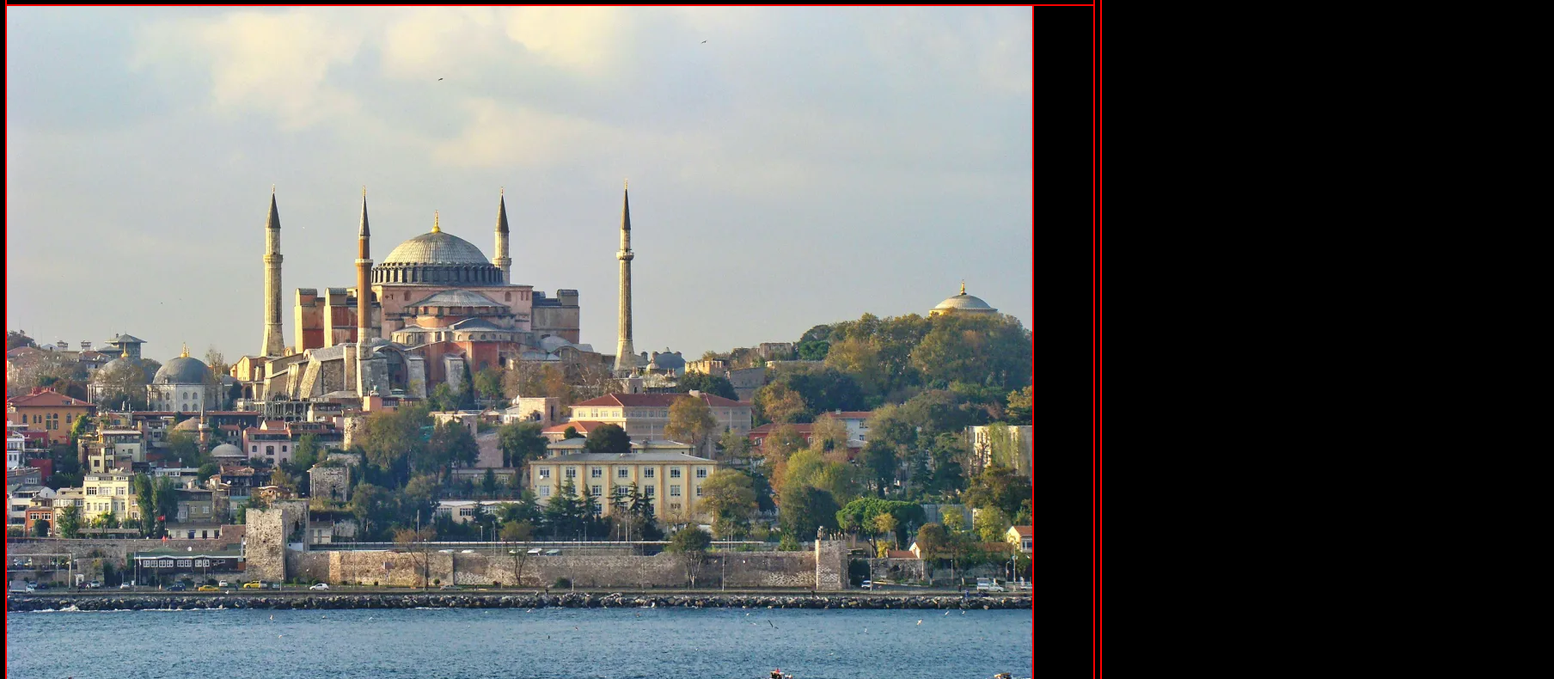
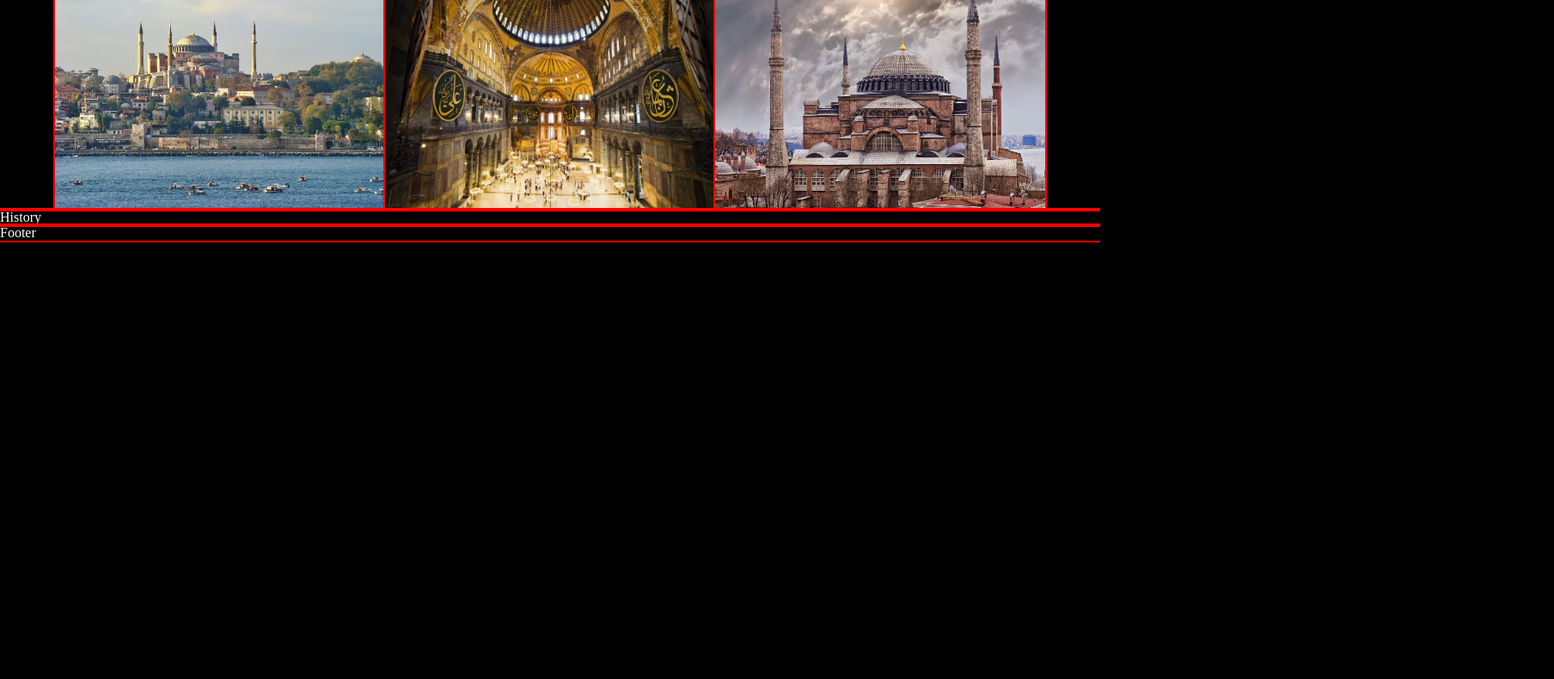
Before and after one commit to murasandev/istanbul, a plain HTML site: page index.html in a window 1280 px wide. Shown: the part 99-889 px from the top of the page at 86% size, 1808 px wide, since content can reach past the window. After the commit the page ends 800 px from the top, so only its background shows below. Drawn offline with Linux system fonts and the light colour scheme.

Commit message:
create image container

```diff
--- a/index.html
+++ b/index.html
@@ -10,11 +10,14 @@
     <header>Istanbul</header>
     <div>
         <!-- Galata Tower, Basilica Cistern, Hagia Sophia, Blue Mosque -->
-        <h1>Hagia Sophia</h1>
-        <div class="image-container">
-            <img src="./img/hagia-sophia-exterior.jpg" alt="Hagia Sophia">
-            <img src="./img/hagia-sophia-interior.jpg" alt="Hagia Sophia 2">
-            <img src="./img/hagia-sophia-exterior-2.jpg" alt="Hagia Sophia 3">
+        <div class="content-container">
+            <h1>Hagia Sophia</h1>
+            <div class="image-container">
+                <img src="./img/hagia-sophia-exterior.jpg" alt="Hagia Sophia">
+                <img src="./img/hagia-sophia-interior.jpg" alt="Hagia Sophia 2">
+                <img src="./img/hagia-sophia-exterior-2.jpg" alt="Hagia Sophia 3">
+            </div>
+            <div>History</div>
         </div>
     </div>
     <footer>Footer</footer>
--- a/styles.css
+++ b/styles.css
@@ -1,6 +1,8 @@
 * {
     outline: 2px solid red;
     color: white;
+    margin: 0;
+    padding: 0;
 }
 
 html {
@@ -10,3 +12,20 @@ html {
 header {
     color: white;
 }
+
+.image-container {
+    display: flex;
+    width: 100%;
+    flex-wrap: wrap;
+    justify-content: center;
+}
+
+.image-container img {
+    flex: 1;
+    max-width: 30vw;
+}
+
+.content-container {
+    display: flex;
+    flex-direction: column;
+}
```
